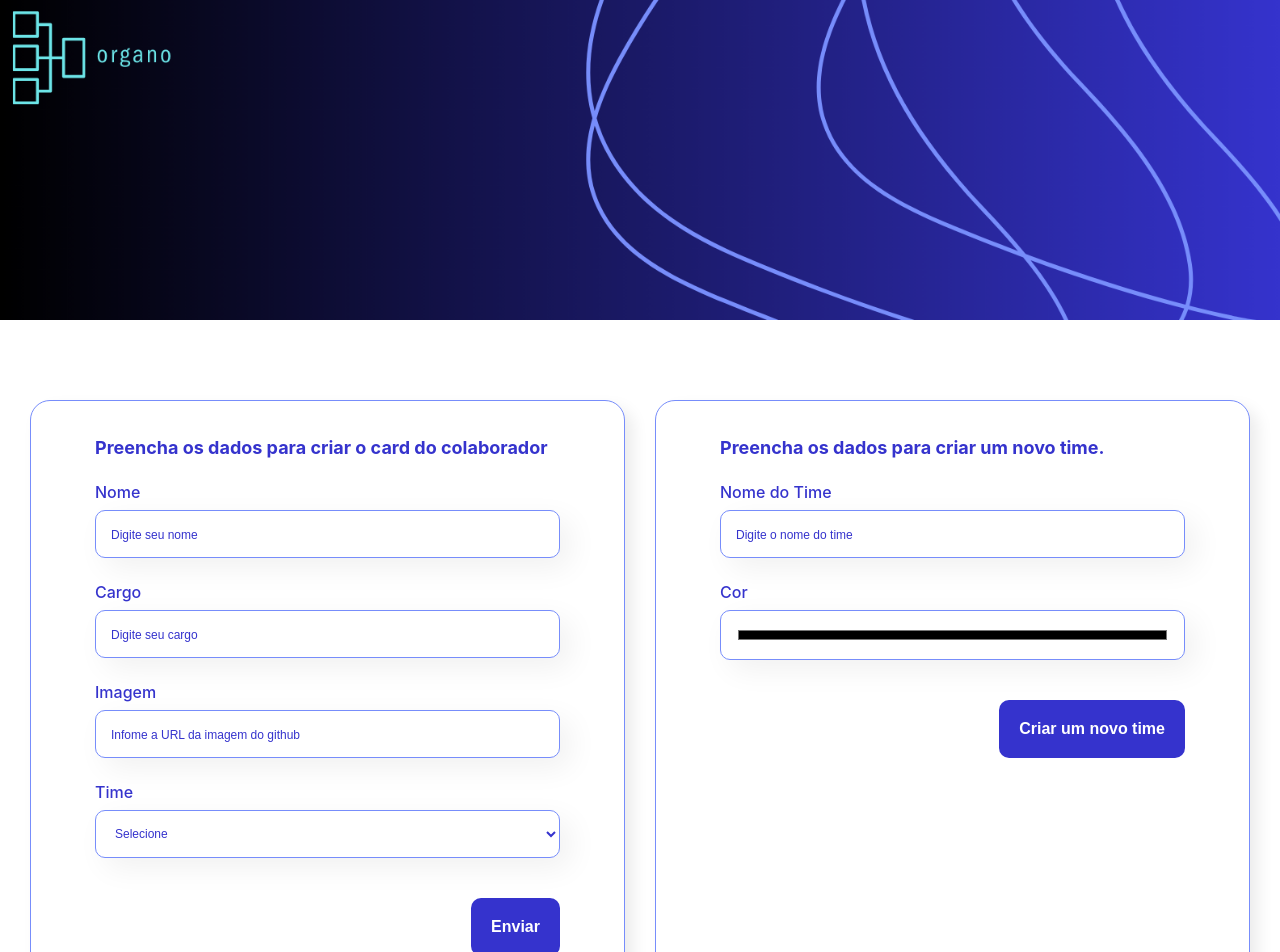
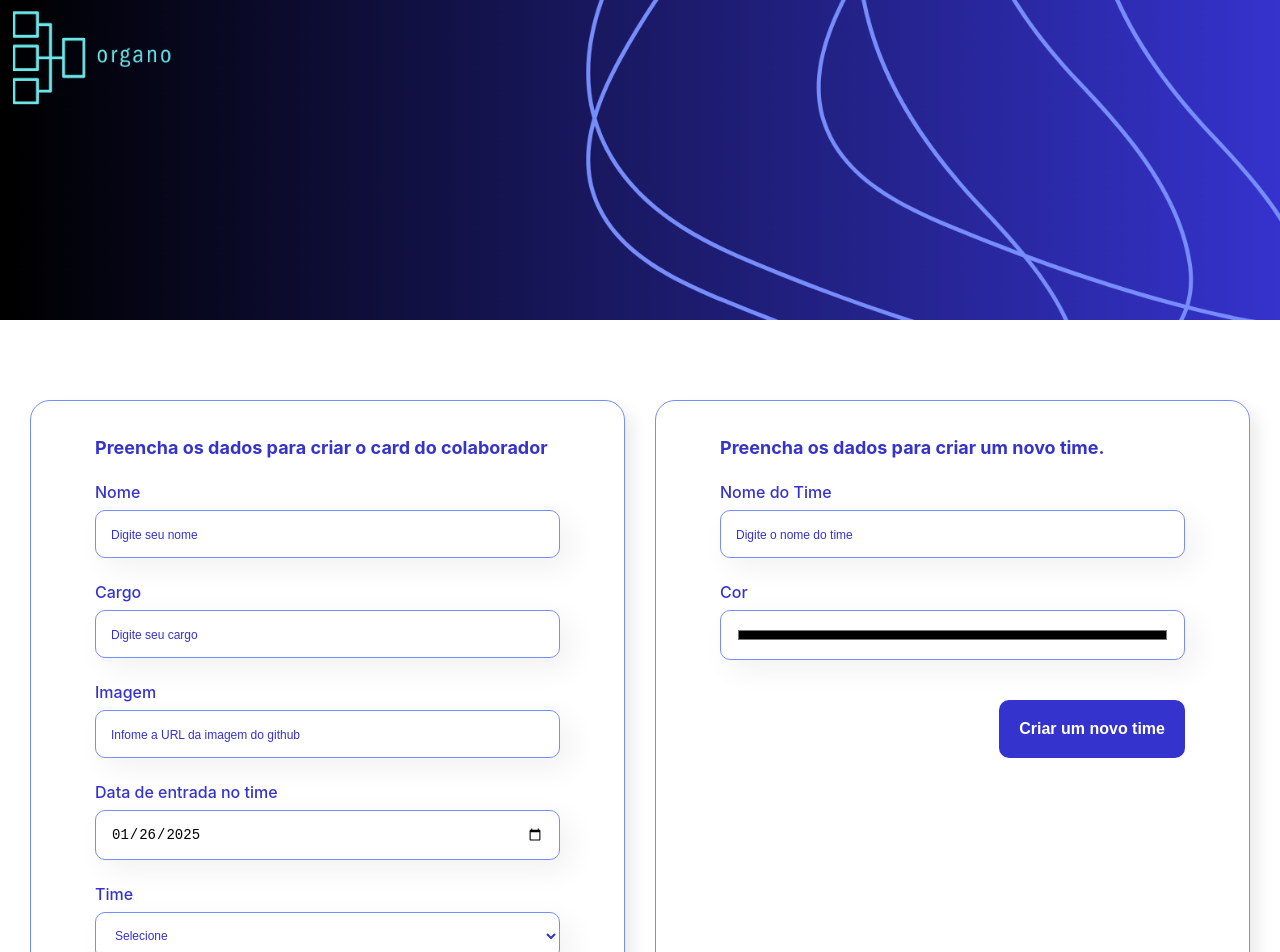
Before and after one commit to Natanna99/Organo-typeScript, a React (Create React App) app: page / in a window 1280 px wide. Shown: the top 952 px of the page. Built offline with nearby package versions, Linux system fonts and the light colour scheme.

Commit message:
Feature: add campo de data

```diff
--- a/src/components/Card/index.tsx
+++ b/src/components/Card/index.tsx
@@ -5,6 +5,7 @@ interface CardInterface {
   color: string;
   name: string;
   img: string;
+  date: Date;
   role: string;
   deleteCollaborators: () => void;
   favoriteCollaborator: () => void;
@@ -16,6 +17,7 @@ export function Card({
   name,
   img,
   role,
+  date,
   deleteCollaborators,
   favoriteCollaborator,
   fav,
@@ -52,6 +54,7 @@ export function Card({
       <div className={style.footerCard}>
         <h4>{name}</h4>
         <h5>{role}</h5>
+        <h5>{new Date(date).toLocaleDateString()}</h5>
         <div className={style.favorite}>
           <FontAwesomeIcon
             onClick={favoriteCollaborator}
--- a/src/components/Form/index.tsx
+++ b/src/components/Form/index.tsx
@@ -22,6 +22,7 @@ export function Form({ setAllCollaborators, times, setTimes }: FormInterface) {
     role: "",
     image: "",
     team: "",
+    date: new Date(),
     id: uuidv4(),
   });
   const [valueTime, setValueTime] = useState({
@@ -38,6 +39,7 @@ export function Form({ setAllCollaborators, times, setTimes }: FormInterface) {
       role: "",
       image: "",
       team: "",
+      date: new Date(),
       id: uuidv4(),
     });
   };
@@ -93,6 +95,19 @@ export function Form({ setAllCollaborators, times, setTimes }: FormInterface) {
               }))
             }
           />
+          <Input
+            nameLabel={"Data de entrada no time"}
+            palceholder={""}
+            mandatory={true}
+            value={valueCollaborator.date.toISOString().split("T")[0]}
+            onChange={(e) =>
+              setValueCollaborator((prev) => ({
+                ...prev,
+                date: new Date(e.target.value),
+              }))
+            }
+            type="date"
+          />
           <Select
             label={"Time"}
             options={times}
--- a/src/components/Sections/index.tsx
+++ b/src/components/Sections/index.tsx
@@ -75,6 +75,7 @@ export function Sections({
                 name={collaborator?.name}
                 img={collaborator?.image}
                 role={collaborator?.role}
+                date={collaborator?.date}
                 deleteCollaborators={() =>
                   deleteCollaborators(collaborator?.id)
                 }
--- a/src/interface/appInterfaces.ts
+++ b/src/interface/appInterfaces.ts
@@ -10,5 +10,6 @@ export interface ListCollaboratorsInterface {
   image: string;
   role: string;
   team?: string;
+  date: Date;
   fav?: boolean;
 }
```
